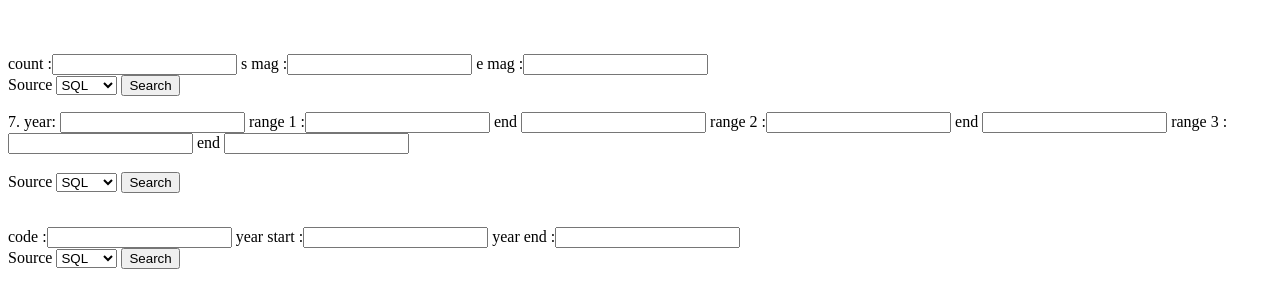
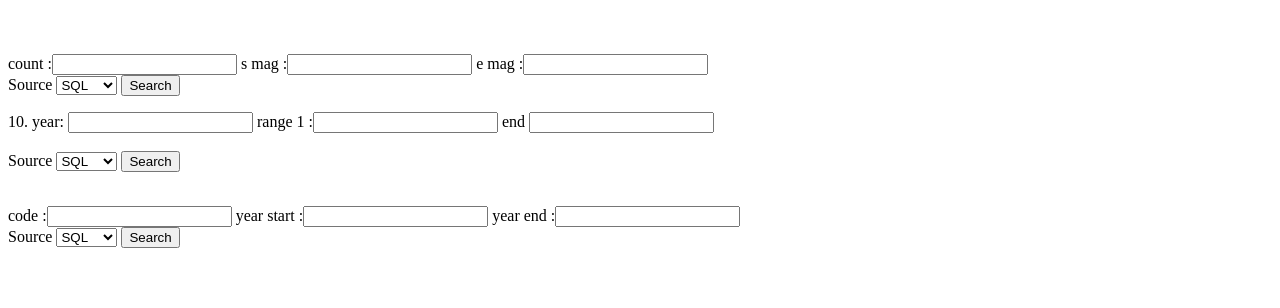
Before and after one commit to jenildesai25/azure_cloud_app, a Flask app: page / in a window 1280 px wide. Shown: the part 107-415 px from the top of the page. Run offline with Flask 2, Linux system fonts and the light colour scheme.

Commit message:
added files for quiz 4

```diff
--- a/main.py
+++ b/main.py
@@ -122,10 +122,10 @@ def analyze_sameq():
     year = int(request.args.get('year', 2017))
     range1 = int(request.args.get('range1', 20))
     range1end = int(request.args.get('range1end', 50))
-    range2 = int(request.args.get('range2', 10))
-    range2end = int(request.args.get('range2end', 20))
-    range3 = int(request.args.get('range3', 0))
-    range3end = int(request.args.get('range3end', 10))
+    # range2 = int(request.args.get('range2', 10))
+    # range2end = int(request.args.get('range2end', 20))
+    # range3 = int(request.args.get('range3', 0))
+    # range3end = int(request.args.get('range3end', 10))
     # year_start = int(request.args.get('yearstart', 2010))
     # year_end = int(request.args.get('yearend', 2018))
     source = request.args.get('source', 'sqldb')
@@ -133,9 +133,10 @@ def analyze_sameq():
     # columns = ['time', 'latitude', 'longitude', 'place', 'mag']
     # columns_str = '"' + '","'.join(columns) + '"'
     years = []
+
     years.append((range1, range1end))
-    years.append((range2, range2end))
-    years.append((range3, range3end))
+    # years.append((range2, range2end))
+    # years.append((range3, range3end))
     # for i in range(year_start, year_end + 1):
     #     years.append(i)
     formatted_data = []
@@ -148,8 +149,8 @@ def analyze_sameq():
     new_data = []
     if source == 'cache':
         source_used = 'Redis Cache'
-        for start, end in years:
-            sqlquery = 'select State from population where [{0}] between {1} and {2}'.format(year, start, end)
+        while range1 <= range1end:
+            sqlquery = 'select count(*) as counts from population where [{}] between {} and {};'.format(year, range1, range1end)
             formatted_query = sqlquery
             query_hash = hashlib.sha256(formatted_query.encode()).hexdigest()
             t = time.time()
@@ -184,8 +185,12 @@ def analyze_sameq():
     else:
         source_used = 'Azure SQL'
         new_data = []
-        for start, end in years:
-            sqlquery = 'select State from population where [{0}] between {1} and {2}'.format(year, start, end)
+        # magStart = 0
+        # magEnd = magStart + range1end
+
+        while range1 < 1000000:
+            print(range1)
+            sqlquery = 'select count(*) as counts from population where [{}] between {} and {};'.format(year, range1, range1end)
             formatted_query = sqlquery
             query_hash = hashlib.sha256(formatted_query.encode()).hexdigest()
             t = time.time()
@@ -197,7 +202,7 @@ def analyze_sameq():
             #     print('Values present for: ',query_hash)
 
             for row in rows:
-                formatted_data.append({"# People": row['state'], "Age Range": '{}'.format(start) + " to " + '{}'.format(end)})
+                formatted_data.append({"# People": row['counts'], "Age Range": '{}'.format(range1) + " to " + '{}'.format(range1end)})
             #     quake['year'] = year
             #     quake['']
             #     # for i, val in enumerate(row):
@@ -206,7 +211,7 @@ def analyze_sameq():
             #     # quake[columns[i]] = val
             #     formatted_data.append(quake)
             redis.set(query_hash, dumps(formatted_data))
-
+            range1 = range1 + 300000
         result = formatted_data
         result_1st = result
 
--- a/templates/index.html
+++ b/templates/index.html
@@ -39,10 +39,10 @@
       </p>
       <p>
           <form action="/analyze_sameq" method="get">
-            7. year: <input type="number" name="state" width="5">
+            10. year: <input type="number" name="state" width="5">
             range 1 :<input type="number" name="range1" width="5"> end <input type="number" name="range1end" width="5">
-            range 2 :<input type="number" name="range2" width="5"> end <input type="number" name="range2end" width="5">
-            range 3 :<input type="number" name="range3" width="5"> end <input type="number" name="range3end" width="5">
+{#            range 2 :<input type="number" name="range2" width="5"> end <input type="number" name="range2end" width="5">#}
+{#            range 3 :<input type="number" name="range3" width="5"> end <input type="number" name="range3end" width="5">#}
             <br>
 {#            Mag from : <input type="float" name="s_mag" width="5"> to <input type="float" name="e_mag" width="5">#}
             <br>
```
